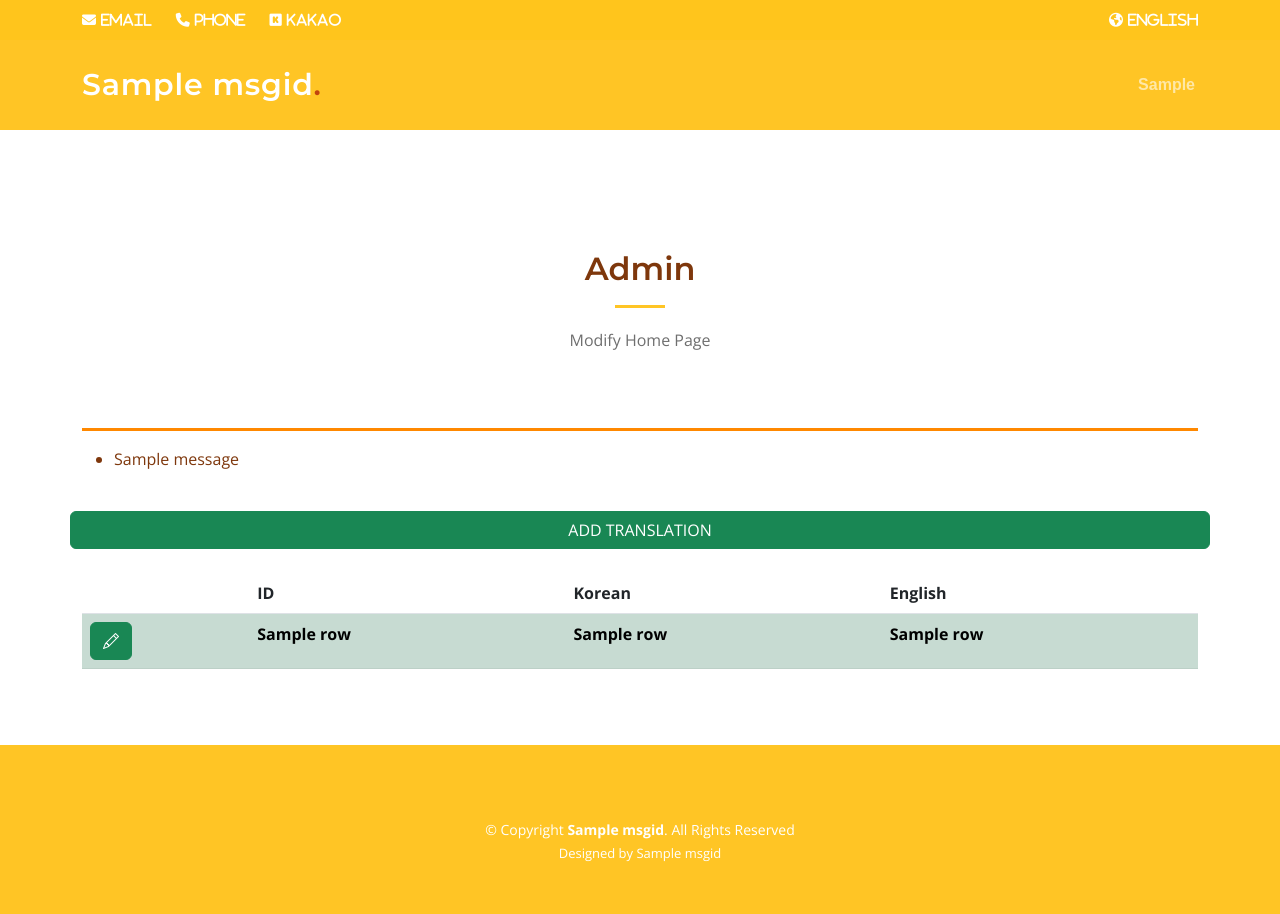
After one commit to Thor1602/muin-store, a Python web app: template templates/homepage_admin.html in a window 1280 px wide. The commit adds this page. Run offline with Jinja, Linux system fonts and the light colour scheme; the template is opened without the code that fills it: most values are stand-ins (such as "Sample title", 1, 10 or a date in 2020); one stand-in notice (Sample message) is shown; lists and menus that the app fills with data are empty; some libraries are stand-ins or nearby versions.

Commit message:
Added front-end modification panel for translations

```diff
--- a/static/css/main.css
+++ b/static/css/main.css
@@ -2767,3 +2767,11 @@ hr {
 .max-height-table {
     max-height: 600px;
 }
+
+.kakao-icon {
+    height: 55px;
+}
+
+.textarea-translations{
+    height: 100%;
+}
--- a/static/js/contact.js
+++ b/static/js/contact.js
@@ -1,17 +1,4 @@
 $(document).ready(function () {
-    test_kakao
-    $('#test_kakao').click(function () {
-        Kakao.API.request({
-            url: '/v1/api/talk/profile',
-            success: function (response) {
-                alert(response);
-            },
-            fail: function (error) {
-                alert(error);
-            }
-        });
-    })
-
     $('#contact_submit_button').click(function () {
         $("#contact_form").validate({
             errorPlacement: function ($error, $element) {
@@ -52,12 +39,18 @@ $(document).ready(function () {
             $('.loading').delay(300).fadeOut(100);
         });
         $.ajax({
-            url: '/contact_submission',
+            url: '/',
             type: 'POST',
             data: $('#contact_form').serialize(),
             datatype: 'json'
         })
             .done(function (data) {
+                $("#name").val('');
+                $("#email").val('');
+                $("#address").val('');
+                $("#phone").val('');
+                $("#subject").val('');
+                $("#message").val('');
                 $('.sent-message').fadeIn(2000);
                 $('.sent-message').delay(8000).fadeOut(500);
 
--- a/templates/base.html
+++ b/templates/base.html
@@ -5,7 +5,7 @@
     <meta charset="utf-8">
     <meta content="width=device-width, initial-scale=1.0" name="viewport">
 
-    <title>Coup De Foudre</title>
+    <title>{{ msgid['title'] }}</title>
     <meta content="" name="description">
     <meta content="" name="keywords">
 
@@ -39,19 +39,28 @@
 <section id="topbar" class="topbar d-flex align-items-center">
     <div class="container d-flex justify-content-center justify-content-md-between">
         <div class="contact-info d-flex align-items-center">
-            <span class="full-screen"><i class="fa-solid fa-envelope d-flex align-items-center"><a
+            <span class="full-screen" data-bs-toggle="tooltip" data-bs-placement="bottom" title="Send an email"><i class="fa-solid fa-envelope d-flex align-items-center"><a
                     href="mailto:thorbendhaenenstd@gmail.com">EMAIL</a></i></span>
-            <span class="full-screen"><i class="fa-solid fa-phone d-flex align-items-center ms-4"><a
+            <span class="full-screen" data-bs-toggle="tooltip" data-bs-placement="bottom" title="Call us"><i class="fa-solid fa-phone d-flex align-items-center ms-4"><a
                     href="tel:00821048878249">PHONE</a></i></span>
-            <a class="short-screen btn" href="mailto:thorbendhaenenstd@gmail.com"><i class="fa-solid fa-envelope fa-xl d-flex align-items-center"></i></a>
-            <a class="short-screen btn" href="tel:00821048878249"><i class="fa-solid fa-phone fa-xl d-flex align-items-center"></i></a>
+            <span class="full-screen" data-bs-toggle="tooltip" data-bs-placement="bottom" title="Send a Kakao message"><i class="fa-brands fa-kickstarter d-flex align-items-center ms-4"><a
+                    href="">KAKAO</a></i></span>
+            <a class="short-screen btn" href="mailto:thorbendhaenenstd@gmail.com" data-bs-toggle="tooltip"
+               data-bs-placement="bottom" title="Send an email"><i
+                    class="fa-solid fa-envelope fa-xl d-flex align-items-center"></i></a>
+            <a class="short-screen btn" href="tel:00821048878249" data-bs-toggle="tooltip" data-bs-placement="bottom"
+               title="Call us"><i class="fa-solid fa-phone fa-xl d-flex align-items-center"></i></a>
+            <a class="short-screen btn" href="" data-bs-toggle="tooltip" data-bs-placement="bottom"
+               title="Send a Kakao message"><i class="fa-brands fa-kickstarter fa-xl d-flex align-items-center"></i></a>
         </div>
         <div class="contact-info d-flex align-items-end">
-            <i class="fa-solid fa-earth-asia d-flex align-items-center ms-4"><a href="/"
-                                                                                class="full-screen margin-right-8">
-                한국어 </a><a href="/" class="short-screen margin-right-8"> KO </a></i>
-            <i class="fa-solid fa-earth-americas d-flex align-items-center"><a href="/" class="full-screen">
-                ENGLISH </a><a href="/" class="short-screen"> EN </a></i>
+            {% if session["preferred_language"] == 'en' %}
+            <i class="fa-solid fa-earth-asia d-flex align-items-center ms-4"><a href="/lang_ko_KR" class="full-screen margin-right-8">
+                한국어 </a><a href="/lang_ko_KR" class="short-screen margin-right-8" data-bs-toggle="tooltip" data-bs-placement="bottom" title="한국어"> KO </a></i>
+            {% else %}
+            <i class="fa-solid fa-earth-americas d-flex align-items-center"><a href="/lang_en" class="full-screen">
+                ENGLISH </a><a href="/lang_en" class="short-screen" data-bs-toggle="tooltip" data-bs-placement="bottom" title="ENGLISH"> EN </a></i>
+            {% endif %}
         </div>
         {#      <div class="social-links d-none d-md-flex align-items-center">#}
         {#        <a href="#" class="twitter"><i class="bi bi-twitter"></i></a>#}
@@ -67,7 +76,7 @@
     <div class="container-fluid container-xl d-flex align-items-center justify-content-between">
         <a href="/" class="logo d-flex align-items-center">
             <!-- Uncomment the line below if you also wish to use an image logo -->
-            <h1>Coup De Foudre<span>.</span></h1>
+            <h1>{{ msgid['title'] }}<span>.</span></h1>
         </a>
         <nav id="navbar" class="navbar">
             <ul>
@@ -110,10 +119,10 @@
 
     <div class="container mt-4">
         <div class="copyright">
-            &copy; Copyright <strong><span>Coup De Foudre</span></strong>. All Rights Reserved
+            &copy; Copyright <strong><span>{{ msgid['title'] }}</span></strong>. All Rights Reserved
         </div>
         <div class="credits">
-            Designed by <a href="#">Coup De Foudre</a>
+            Designed by <a href="#">{{ msgid['title'] }}</a>
         </div>
     </div>
 
@@ -146,7 +155,12 @@
 <script src="/static/js/main.js"></script>
 <script src="/static/js/contact.js"></script>
 <script src="https://developers.kakao.com/sdk/js/kakao.js"></script>
-
+<script>
+    var tooltipTriggerList = [].slice.call(document.querySelectorAll('[data-bs-toggle="tooltip"]'))
+    var tooltipList = tooltipTriggerList.map(function (tooltipTriggerEl) {
+        return new bootstrap.Tooltip(tooltipTriggerEl)
+    })
+</script>
 {% block endbody %}{% endblock %}
 </body>
 
--- /dev/null
+++ b/templates/homepage_admin.html
@@ -0,0 +1,162 @@
+{% extends "base.html" %}
+
+{% block nav %}
+    {% for menu_item in nav_menu_admin %}
+        <li><a href="{{ menu_item }}">{{ nav_menu_admin[menu_item] }}</a></li>
+    {% endfor %}
+
+{% endblock %}
+
+{% block body %}
+    <!-- Start main content Section -->
+    <section id="about" class="about">
+        <div class="container" data-aos="fade-up">
+
+            <div class="section-header">
+                <h2>Admin</h2>
+                <p>Modify Home Page</p>
+            </div>
+            <hr>
+            <div class="row gy-4">
+                <div>
+                    {% with messages = get_flashed_messages() %}
+                        {% if messages %}
+                            <ul class=flashes>
+                                {% for message in messages %}
+                                    <li>{{ message }}</li>
+                                {% endfor %}
+                            </ul>
+                        {% endif %}
+                    {% endwith %}
+                </div>
+                <button class="btn btn-success" data-bs-toggle="modal"
+                        data-bs-target="#translation_modal_add"
+                        type="button">ADD TRANSLATION
+                </button>
+                <div class="overflow-scroll max-height-table">
+                    <table class="table  table-striped table-hover">
+                        <thead>
+                        <tr class="keep-all">
+                            <th scope="col"></th>
+                            <th scope="col">ID</th>
+                            <th scope="col">Korean</th>
+                            <th scope="col">English</th>
+                        </tr>
+                        </thead>
+                        <tbody>
+
+                        {% for row in web_translations %}
+                            <tr class="table-success">
+                                <th>
+                                    <button class="btn btn-success" data-bs-toggle="modal"
+                                            data-bs-target="#translation_modal_edit_{{ row [0] }}"
+                                            type="button"><i class="bi bi-pencil"></i></button>
+                                </th>
+
+                                <th>{{ row[1] }}</th>
+                                <th>{{ row[2] }}</th>
+                                <th>{{ row[3] }}</th>
+                            </tr>
+                        {% endfor %}
+                        </tbody>
+                    </table>
+                </div>
+            </div>
+
+        </div>
+    </section>
+    <!-- End main content Section -->
+    <!-- Start add translation modal -->
+
+    <div class="modal fade" id="translation_modal_add" tabindex="-1" role="dialog"
+         aria-labelledby="invoiceTranslationModalLabelAdd"
+         aria-hidden="true">
+        <div class="modal-dialog" role="document">
+            <div class="modal-content">
+                <div class="modal-header">
+                    <h5 class="modal-title" id="invoiceTranslationModalLabelAdd">ADD TRANSLATION</h5>
+                    <button type="button" class="btn-close" data-bs-dismiss="modal" aria-label="Close">
+                        <span aria-hidden="true">&times;</span>
+                    </button>
+                </div>
+                <form enctype="multipart/form-data" method="post" action="/homepage_admin">
+                    <div class="modal-body">
+                        <div class="mb-3">
+                            <label for="id"
+                                   class="form-label">Message ID</label>
+                            <input type="text" class="form-control" id="id"
+                                   name="{{ web_translations_col[1] }}"
+                                   value="">
+                        </div>
+                        <div class="mb-3">
+                            <label for="Korean"
+                                   class="form-label">Korean</label>
+                            <textarea type="text" class="form-control" id="Korean"
+                                      name="{{ web_translations_col[2] }}" rows="10" style="height: 100%"></textarea>
+                        </div>
+                        <div class="mb-3">
+                            <label for="English"
+                                   class="form-label">English</label>
+                            <textarea type="text" class="form-control" id="English"
+                                   name="{{ web_translations_col[3] }}" rows="10" style="height: 100%"></textarea>
+                        </div>
+                    </div>
+                    <div class="modal-footer">
+                        <button type="button" class="btn btn-secondary" data-bs-dismiss="modal">Close</button>
+                        <button type="submit" class="btn btn-primary" name="translation_modal_add_button"
+                                value="">ADD TRANSLATION
+                        </button>
+                    </div>
+                </form>
+            </div>
+        </div>
+    </div>
+    <!-- End add translation  modal -->
+    <!-- Start edit translation modals -->
+    {% for row in web_translations %}
+    <div class="modal fade" id="translation_modal_edit_{{ row[0] }}" tabindex="-1" role="dialog"
+         aria-labelledby="invoiceTranslationModalLabelEdit{{ row[0] }}"
+         aria-hidden="true">
+        <div class="modal-dialog" role="document">
+            <div class="modal-content">
+                <div class="modal-header">
+                    <h5 class="modal-title" id="invoiceTranslationModalLabelEdit{{ row[0] }}">EDIT TRANSLATION</h5>
+                    <button type="button" class="btn-close" data-bs-dismiss="modal" aria-label="Close">
+                        <span aria-hidden="true">&times;</span>
+                    </button>
+                </div>
+                <form enctype="multipart/form-data" method="post" action="/homepage_admin">
+                    <div class="modal-body">
+                        <div class="mb-3">
+                            <label for="id"
+                                   class="form-label">Message ID (don't change)</label>
+                            <input type="text" class="form-control" id="id"
+                                   name="{{ web_translations_col[1] }}"
+                                   value="{{ row[1] }}">
+                        </div>
+                        <div class="mb-3">
+                            <label for="Korean"
+                                   class="form-label">Korean</label>
+                            <textarea type="text" class="form-control textarea-translations" id="Korean"
+                                      name="{{ web_translations_col[2] }}" rows="10">{{ row[2] }}</textarea>
+                        </div>
+                        <div class="mb-3">
+                            <label for="English"
+                                   class="form-label">English</label>
+                            <textarea type="text" class="form-control textarea-translations" id="English"
+                                   name="{{ web_translations_col[3] }}" rows="10">{{ row[3] }}</textarea>
+                        </div>
+                    </div>
+                    <div class="modal-footer">
+                        <button type="button" class="btn btn-secondary" data-bs-dismiss="modal">Close</button>
+                        <button type="submit" class="btn btn-primary" name="translation_modal_edit_button"
+                                value="{{ row[0] }}">EDIT TRANSLATION
+                        </button>
+                    </div>
+                </form>
+            </div>
+        </div>
+    </div>
+    {% endfor %}
+    <!-- End edit translation modals -->
+{% endblock %}
```
Also changed, not shown: Database.py (+37 -2 lines), app.py (+60 -37 lines), templates/index.html (+31 -40 lines).
